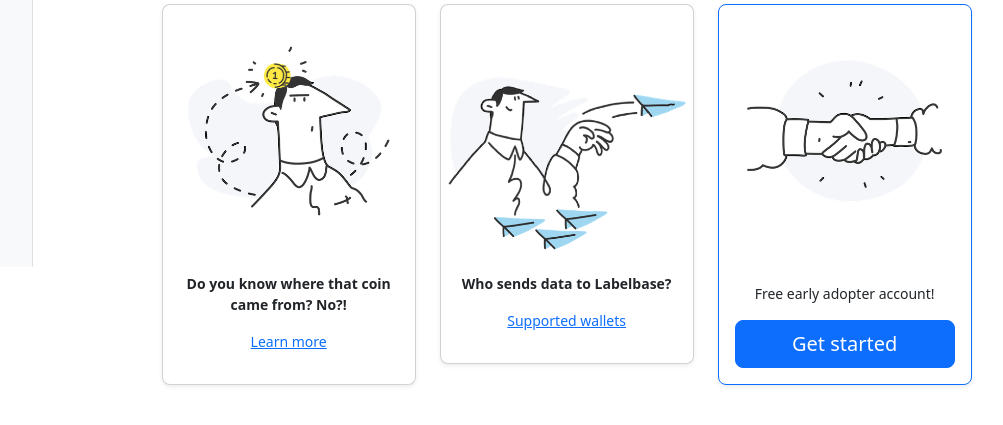
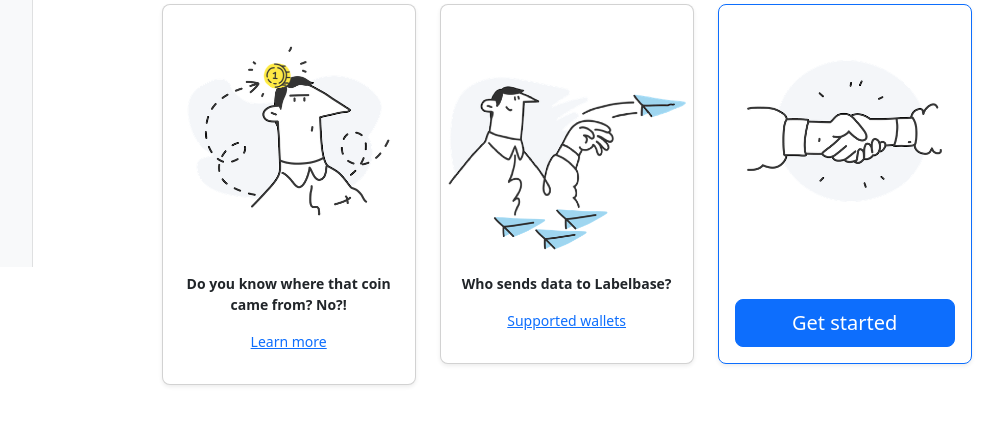
Before and after one commit to Labelbase/Labelbase, a Django app: page / in a window 1280 px wide. Shown: the part 533-958 px from the top of the page, without its empty margins (180-1183 px from the left). Run offline with Django 3.2, Linux system fonts and the light colour scheme; parts of the project's set-up code (start-up, migrations or seed data) failed here and were passed over; some libraries are stand-ins or nearby versions.

Commit message:
Update home.html

```diff
--- a/templates/home.html
+++ b/templates/home.html
@@ -61,7 +61,7 @@
               style="padding: 0.25em; padding-bottom: 1em;">
             <div class="card-body">
 
-              <p>Free early adopter account!</p>
+              <p></p>
               <a href="{{  reg_url }}" type="button" class="w-100 btn btn-lg btn-primary">Get started</a>
             </div>
           </div>
```
